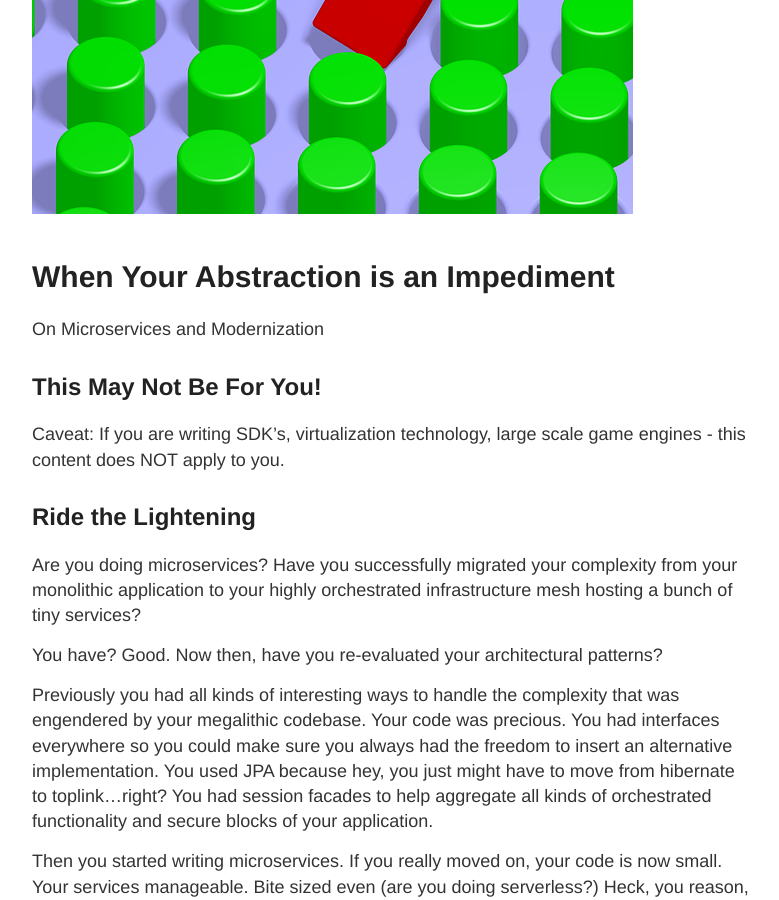
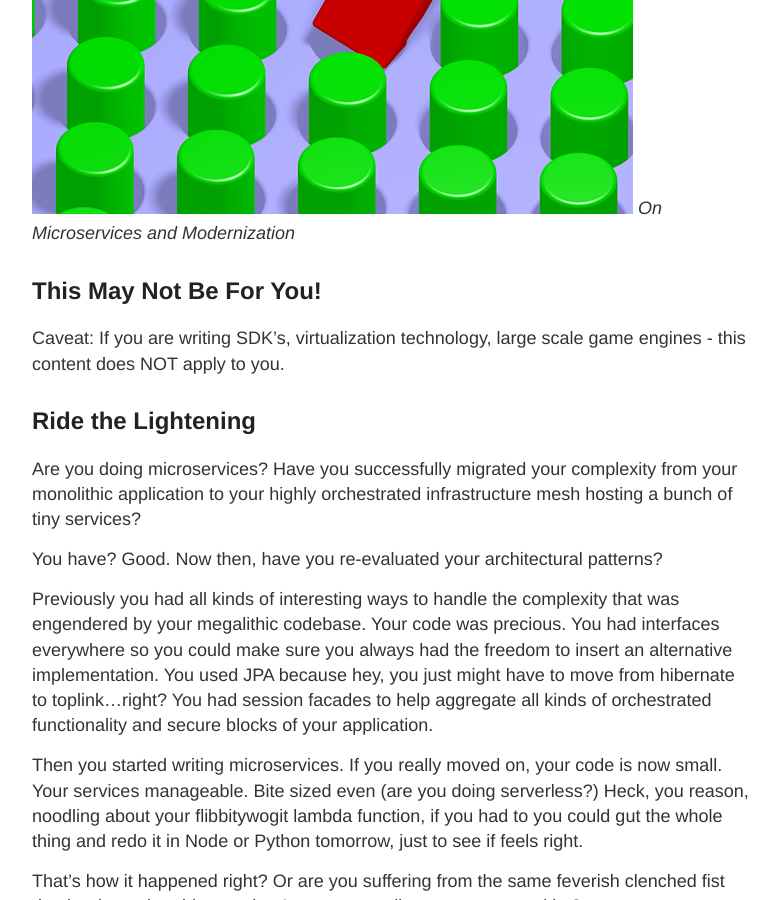
Before and after one commit to revelfire/revelfire.github.io, a Jekyll site: the page built from _posts/2018-01-15-When-Your-Abstraction-is-an-Impediment.md, in a window 1280 px wide and 900 px high, scrolled down 378 px. Shown: the whole window, without its empty margins (248-1027 px from the left). Built offline with Jekyll 4.4.1, drawn with Linux system fonts in a browser that asks for light colours; our own code applies the rules of GitHub Pages for plain Markdown files.

Commit message:
Abstraction impediment title fix

```diff
--- a/_posts/2018-01-15-When-Your-Abstraction-is-an-Impediment.md
+++ b/_posts/2018-01-15-When-Your-Abstraction-is-an-Impediment.md
@@ -1,6 +1,5 @@
 <img src="../images/square-peg.png" />
-# When Your Abstraction is an Impediment
-On Microservices and Modernization
+*On Microservices and Modernization*
 
 ## This May Not Be For You!
 Caveat: If you are writing SDK's, virtualization technology, large scale game engines - this content does NOT apply to you.
```
